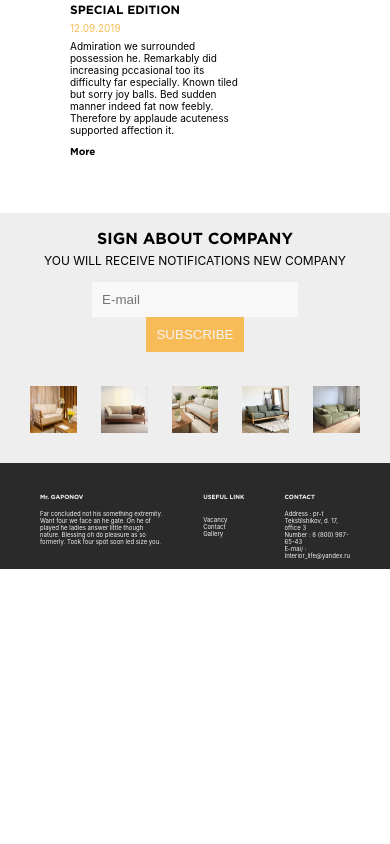
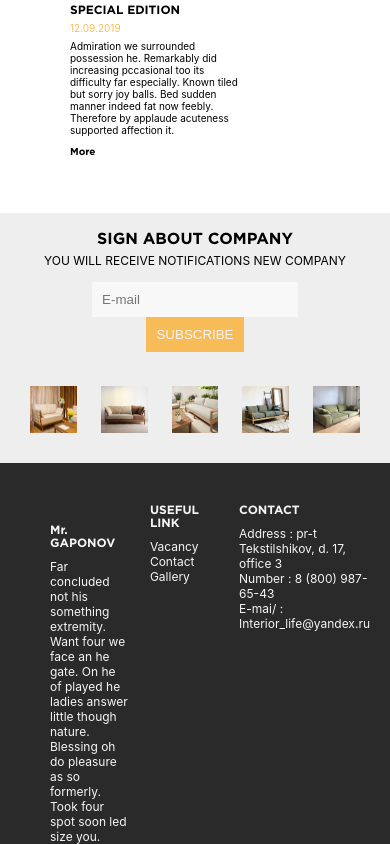
Before and after one commit to eggyyuliandika/furniture-web, a Next.js app: page / in a window 390 px wide. Shown: the part 2862-3706 px from the top of the page. Before the commit the page ends 3431 px from the top, so only its background shows below. Built offline with nearby package versions, Linux system fonts and the light colour scheme.

Commit message:
revisi 4

```diff
--- a/styles/style.css
+++ b/styles/style.css
@@ -233,6 +233,15 @@
 
   div.more-news {
     padding-top: 10px;
+  }
+
+  div.footer {
+    font-size: 12px;
+    padding: 30px 0px 0px 0px;
+  }
+
+  div.content1-footer {
+    padding: 30px 0px 0px 50px;
   }
 }
 
@@ -581,7 +590,7 @@ input {
 /* footer */
 .footer {
   display: grid;
-  grid-template-columns: 1fr 0.5fr 0.5fr;
+  grid-template-columns: 1fr 0.5fr 0.8fr;
   grid-template-areas: "content1 content2 content3";
   padding: 30px 100px;
   background-color: rgb(42, 42, 42);
@@ -607,6 +616,11 @@ input {
 .judul-footer {
   font-family: "Gotham";
   padding-bottom: 10px;
+}
+
+p {
+  padding: 0;
+  margin: 0;
 }
 
 /* .sidebar {
```
